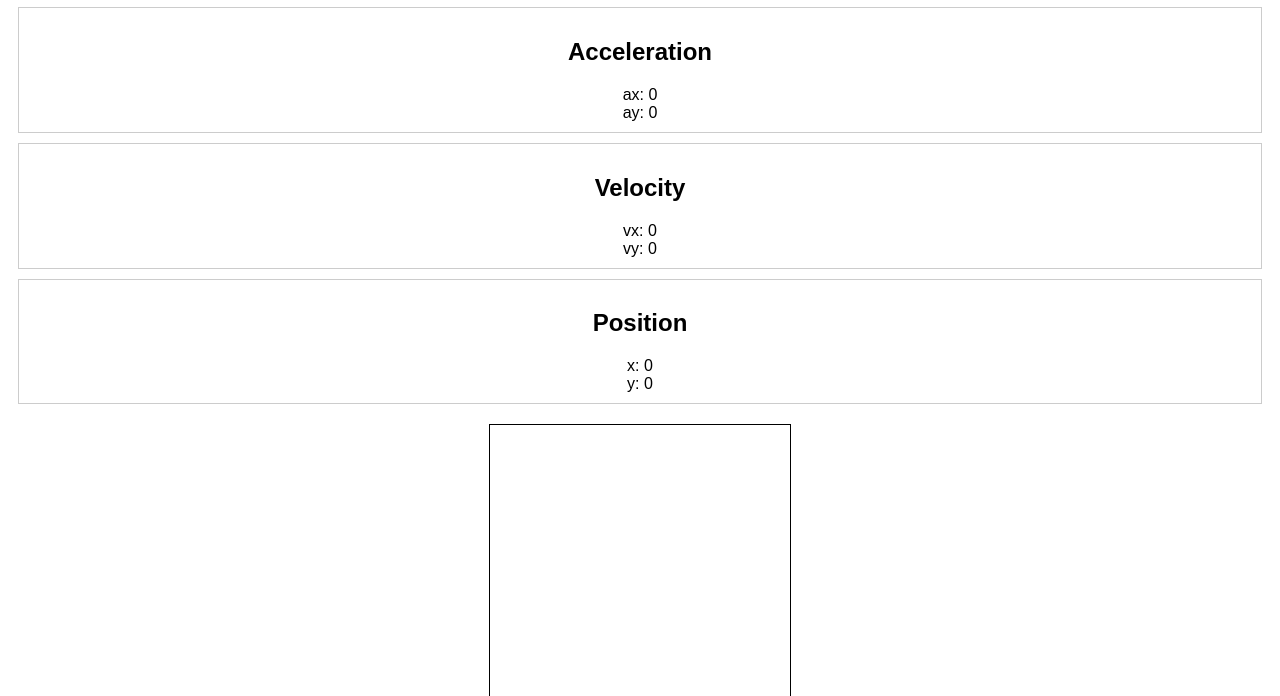
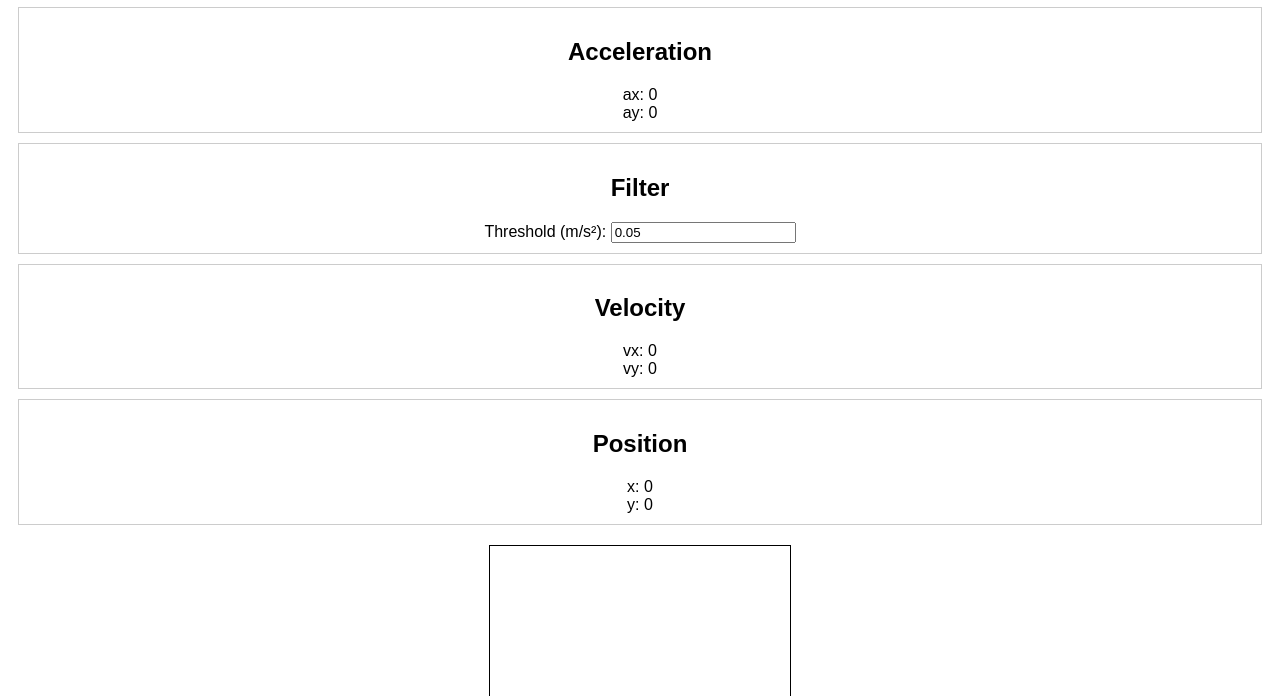
Before and after one commit to LGA56562/INS-Tester, a plain HTML site: page index.html in a window 1280 px wide. Shown: the part 104-800 px from the top of the page. Drawn offline with Linux system fonts and the light colour scheme.

Commit message:
DeadBand index.html

```diff
--- a/index.html
+++ b/index.html
@@ -20,6 +20,12 @@ ay: <span id="ay">0</span><br>
 </div>
 
 <div class="panel">
+<h2>Filter</h2>
+Threshold (m/s²):
+<input id="threshold" type="number" value="0.05" step="0.01">
+</div>
+
+<div class="panel">
 <h2>Velocity</h2>
 vx: <span id="vx">0</span><br>
 vy: <span id="vy">0</span><br>
```
